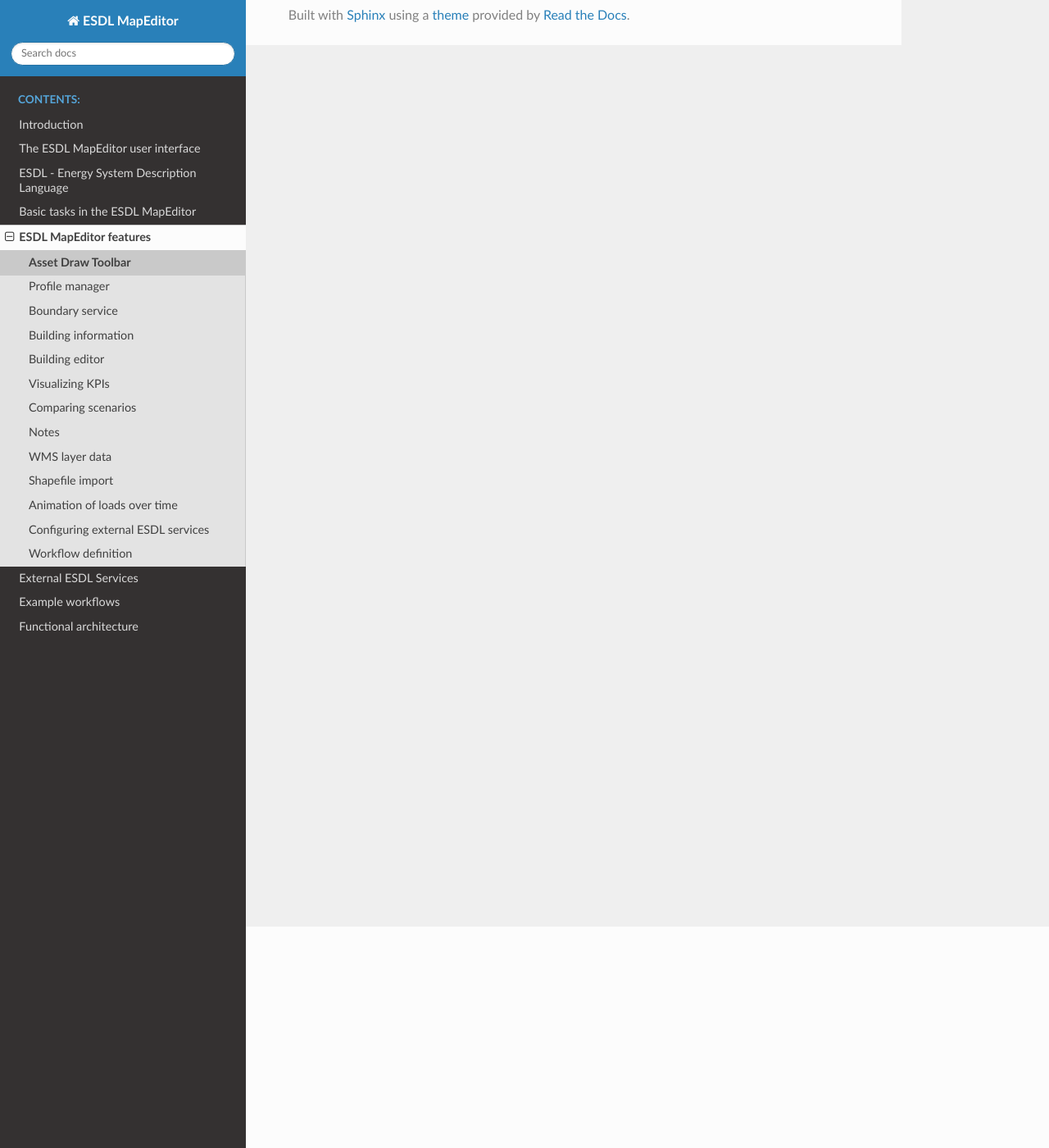
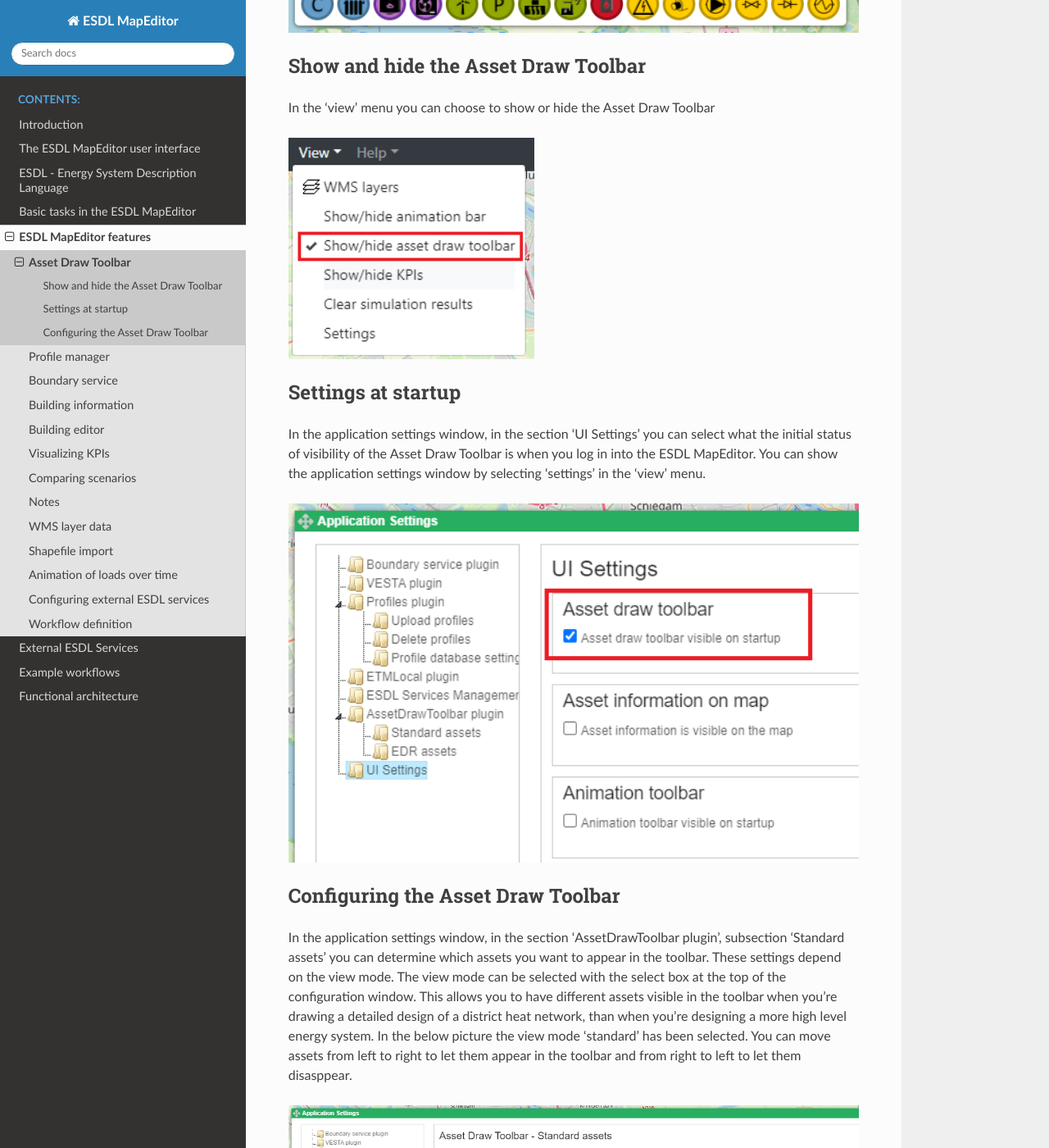
Before and after one commit to ESDLMapEditorESSIM/ESDLMapEditorDocumentation, a Sphinx documentation site: the page built from docs/source/features/asset_draw_toolbar.rst, in a window 1280 px wide and 1400 px high, scrolled down 270 px. Shown: the whole window at 82% size. Built offline with Sphinx 7.4.7 and the Read the Docs theme 2.0.0, drawn with Linux system fonts in a browser that asks for light colours; some of the changed text lies outside the part shown.

Commit message:
Added descriptions for Asset Draw Toolbar

```diff
--- a/docs/source/features/asset_draw_toolbar.rst
+++ b/docs/source/features/asset_draw_toolbar.rst
@@ -1,2 +1,45 @@
 Asset Draw Toolbar
 ==================
+
+The asset draw toolbar is a toolbar that eases the selection of frequently used assets. Users can configure the asset
+draw toolbar according to their needs.
+
+.. image:: images/asset_draw_toolbar.png
+  :width: 800
+  :alt: Asset Draw Toolbar
+
+Show and hide the Asset Draw Toolbar
+************************************
+
+In the 'view' menu you can choose to show or hide the Asset Draw Toolbar
+
+.. image:: images/show_hide_asset_draw_toolbar.png
+  :width: 300
+  :alt: Show and hide the Asset Draw Toolbar
+
+Settings at startup
+*******************
+
+In the application settings window, in the section 'UI Settings' you can select what the initial status of
+visibility of the Asset Draw Toolbar is when you log in into the ESDL MapEditor. You can show the application settings
+window by selecting 'settings' in the 'view' menu.
+
+.. image:: images/settings_startup_asset_draw_toolbar.png
+  :width: 800
+  :alt: Show and hide the Asset Draw Toolbar
+
+Configuring the Asset Draw Toolbar
+**********************************
+
+In the application settings window, in the section 'AssetDrawToolbar plugin', subsection 'Standard assets' you can
+determine which assets you want to appear in the toolbar. These settings depend on the view mode. The view mode can be
+selected with the select box at the top of the configuration window. This allows you to have different assets visible
+in the toolbar when you're drawing a detailed design of a district heat network, than when you're designing a more high
+level energy system. In the below picture the view mode 'standard' has been selected. You can move assets from left to
+right to let them appear in the toolbar and from right to left to let them disasppear.
+
+.. image:: images/configuring_asset_draw_toolbar.png
+  :width: 800
+  :alt: Show and hide the Asset Draw Toolbar
+
+In the subsection 'EDR assets' the same can be done for assets from the EDR that are frequently used.
```
Also changed, not shown: docs/source/features/images/asset_draw_toolbar.png (added), docs/source/features/images/configuring_asset_draw_toolbar.png (added), docs/source/features/images/settings_startup_asset_draw_toolbar.png (added), docs/source/features/images/show_hide_asset_draw_toolbar.png (added).
